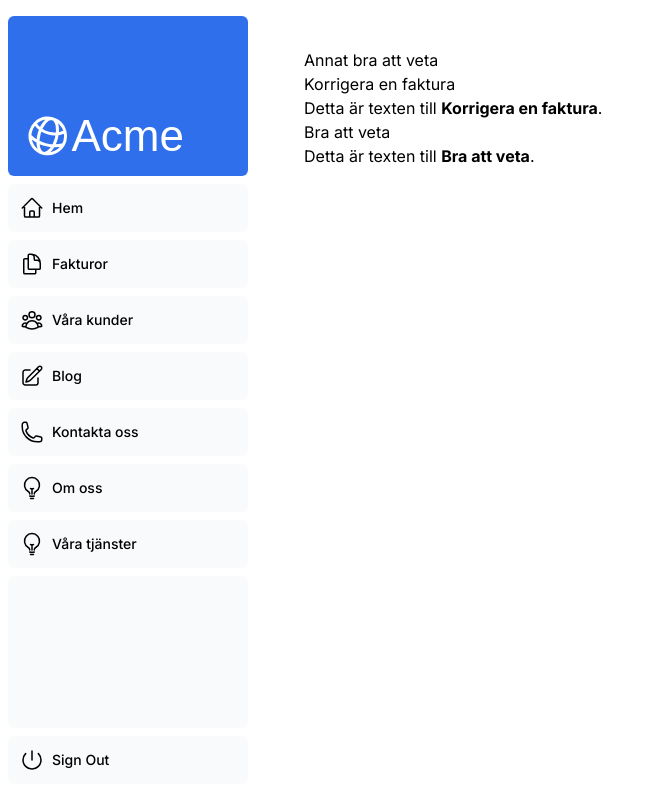
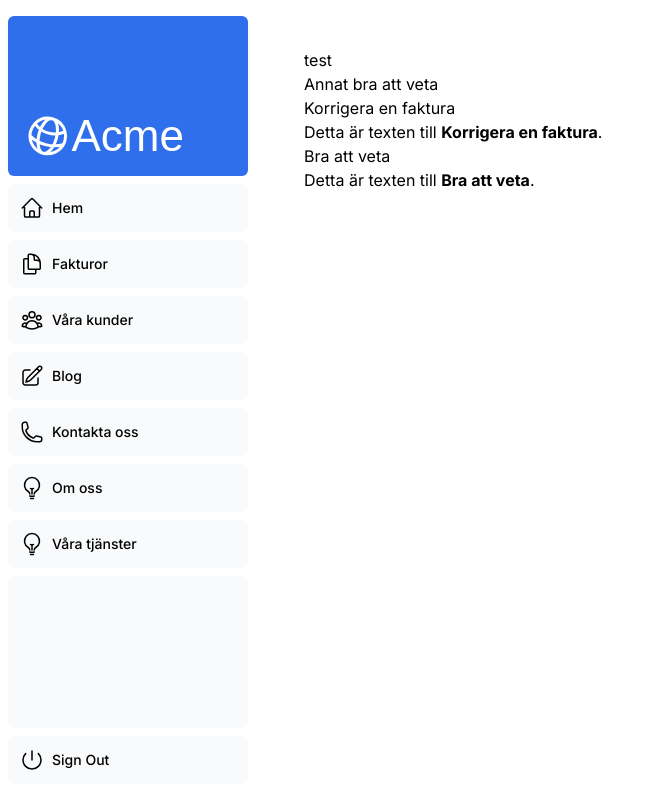
Before and after one commit to millan73/nextjs-dashboard, a Next.js app: page /dashboard/blog/Bra_Att_Veta in a window 1280 px wide. Shown: the whole page, without its empty margins (0-652 px from the left). Built offline with nearby package versions, Linux system fonts and the light colour scheme; a web font is replaced by a local one.

Commit message:
Nytt försök med läsning av filen

```diff
--- a/app/dashboard/blog/[slug]/page.tsx
+++ b/app/dashboard/blog/[slug]/page.tsx
@@ -16,7 +16,7 @@ export async function generateMetadata({ params }: Params) {
 
 function fetchBlogInfo({ params }: Params) {
   const contents = fs
-    .readFileSync(path.join('app/lib/posts', params.slug + '.md'))
+    .readFileSync(path.join('app//lib//posts//', params.slug + '.md'))
     .toString();
 
   const parsedMarDown = matter(contents);
@@ -34,6 +34,7 @@ export default function Page({ params }: Params) {
 
   return (
     <>
+      <h1>test</h1>
       <div dangerouslySetInnerHTML={{ __html: markDown.htmlString }} />
     </>
   );
```
